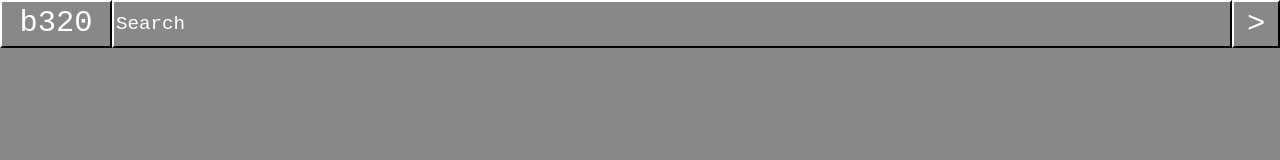
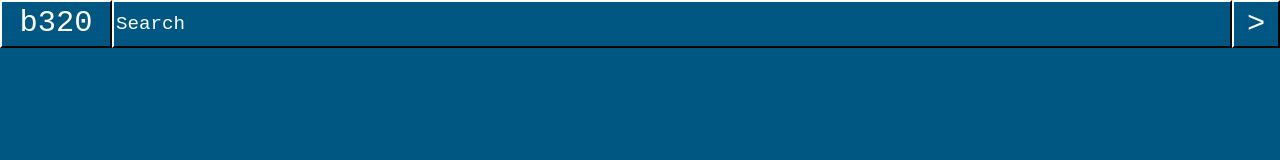
Before and after one commit to ThomasBonomo/b320-Web-App, a plain HTML site: page index.html in a window 1280 px wide. Drawn offline with Linux system fonts and the light colour scheme.

Commit message:
Update master.css

```diff
--- a/css/master.css
+++ b/css/master.css
@@ -1,7 +1,8 @@
 :root {
 	--background-color: #000;
 	--foreground-color: #FFF;
-	--accent-color:     #888;
+	/--accent-color:     #888;
+	--accent-color:     #005781;
 }
 
 ::-webkit-input-placeholder {
```
